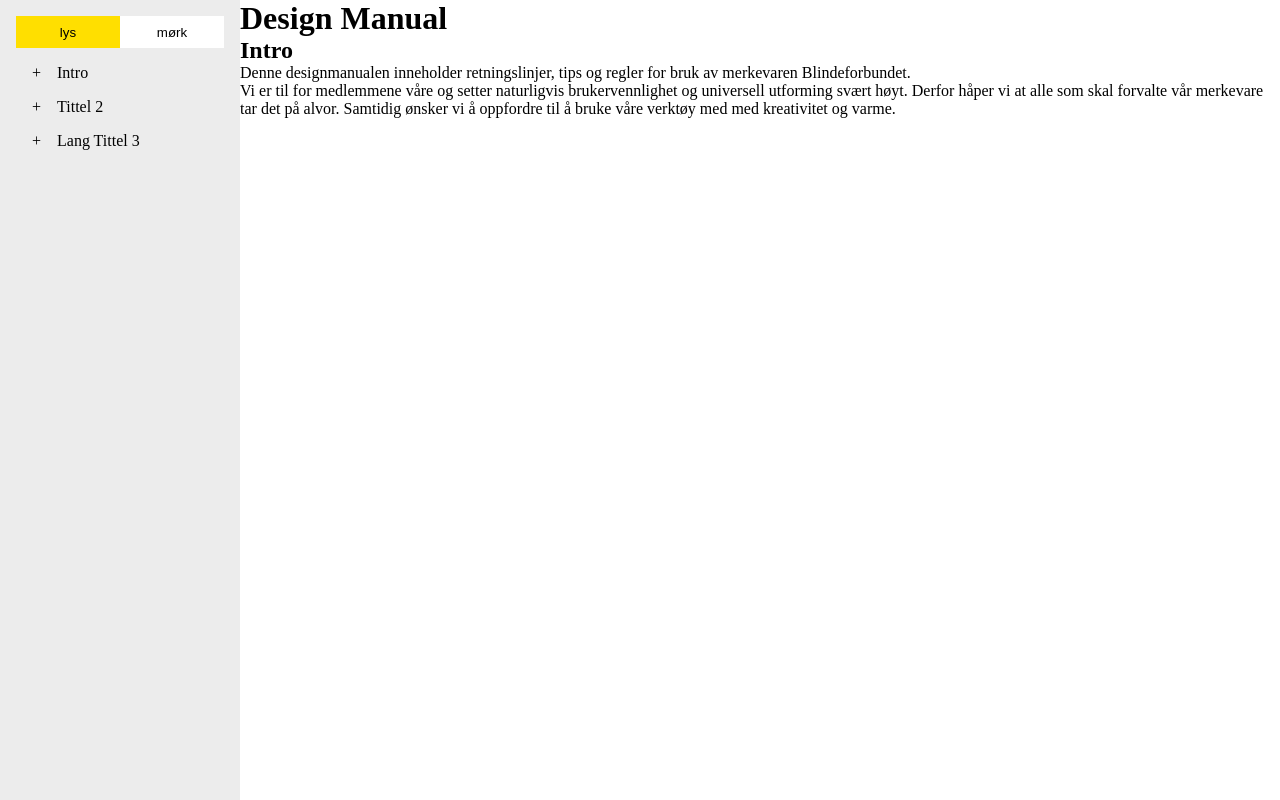
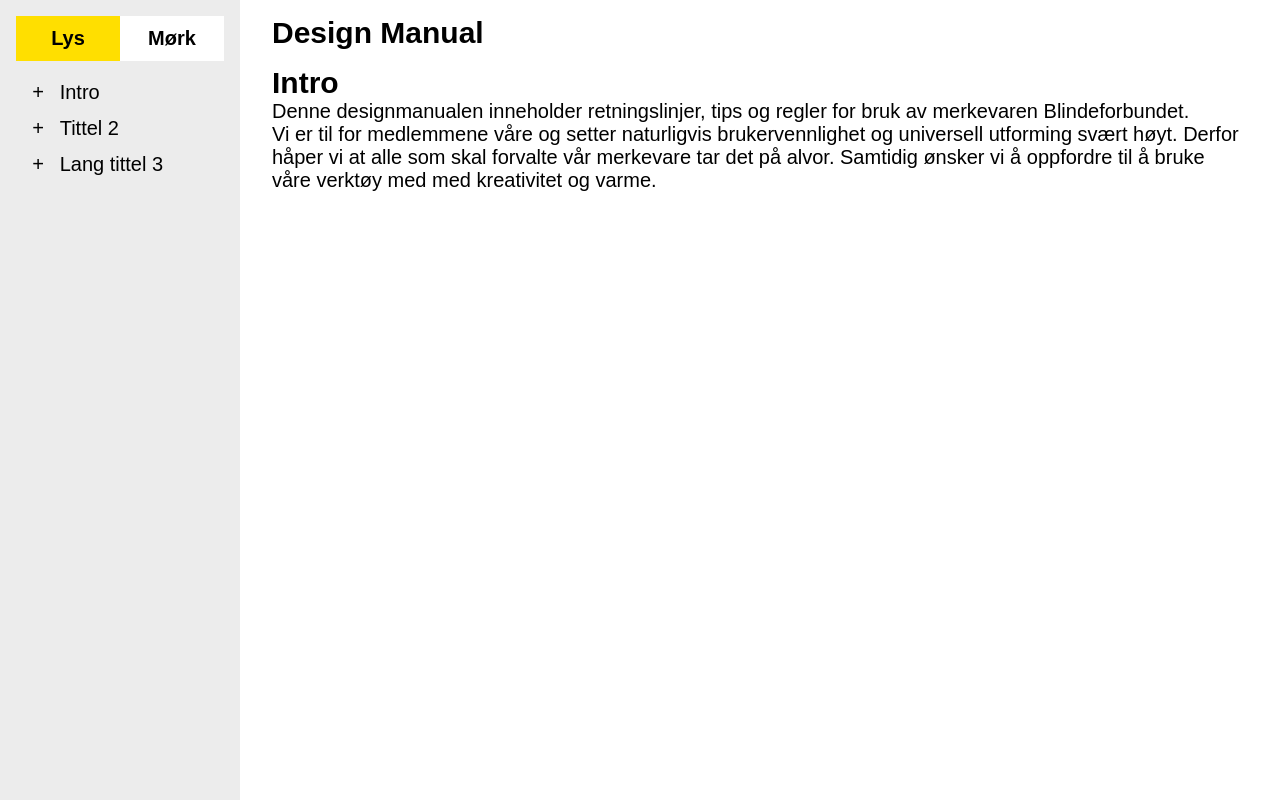
Before and after one commit to TinaHoldcroft/nbf-design-manual, a Next.js app: page / in a window 1280 px wide. Built offline with nearby package versions, Linux system fonts and the light colour scheme.

Commit message:
font placeholder, tag adjustments

```diff
--- a/components/Accordion.js
+++ b/components/Accordion.js
@@ -6,7 +6,7 @@
     return (
         <>
             <li className="accordion-title" onClick={() => setIsActive(!isActive)}>
-                <span>{isActive ? '-' : '+'}</span>
+                {isActive ? <i>&minus;</i> : <i>+</i>}
                 <span>{title}</span>
             </li>
             {isActive && <ul className="accordion-content">{content}</ul>}
--- a/pages/api/AccordionData.js
+++ b/pages/api/AccordionData.js
@@ -1,27 +1,24 @@
 export const accordionData = [
   {
-    title: 'Intro',
+    title: 'intro',
     content:
       <>
-        <a href="#intro">tema</a>
-        <li>tema</li>
-        <li>tema</li>
+        <li><a href="#tema">tema</a></li>
+        <li><a href="#tema">tema</a></li>
       </>
   }, {
-    title: 'Tittel 2',
+    title: 'tittel 2',
     content:
       <>
-        <li>tema</li>
-        <li>tema</li>
-        <li>tema</li>
+        <li><a href="#tema">tema</a></li>
+        <li><a href="#tema">tema</a></li>
       </>
   }, {
-    title: 'Lang Tittel 3',
+    title: 'lang tittel 3',
     content:
       <>
-        <li>tema</li>
-        <li>tema</li>
-        <li>tema</li>
+        <li><a href="#tema">tema</a></li>
+        <li><a href="#tema">tema</a></li>
       </>
   },
 ];
--- a/pages/index.js
+++ b/pages/index.js
@@ -9,12 +9,16 @@
             </Head>
 
             <main>
+                <section>
                     <h1>Design Manual</h1>
+                </section>
+                <section>
                     <div id='intro'>
                         <h2>Intro</h2>
                         <p>Denne designmanualen inneholder retningslinjer, tips og regler for bruk av merkevaren Blindeforbundet.</p>
                         <p>Vi er til for medlemmene våre og setter naturligvis brukervennlighet og universell utforming svært høyt. Derfor håper vi at alle som skal forvalte vår merkevare tar det på alvor. Samtidig ønsker vi å oppfordre til å bruke våre verktøy med med kreativitet og varme.</p>
                     </div>
+                </section>
             </main>
         </>
     )
--- a/styles/partials/_accordion.scss
+++ b/styles/partials/_accordion.scss
@@ -6,8 +6,18 @@
     margin: 1em 0;
     @include flex(row nowrap, flex-start, stretch, auto, flex-start, 1rem);
     width: 100%;
+    height: 1rem;
+    ::first-letter {
+        text-transform: capitalize;
+    }
+    cursor: pointer;
+
 }
 .accordion-content {
     @include flex(column nowrap, flex-start, stretch, auto, flex-start, 0.5em 0);
     list-style: none;
+    margin-left: 1.6rem;
+    ::first-letter {
+        text-transform: capitalize;
+    }
 }
--- a/styles/partials/_base.scss
+++ b/styles/partials/_base.scss
@@ -3,10 +3,11 @@
     margin: 0;
     box-sizing: border-box;
 }
+/*
 html {
     overflow-y: hidden;
     overflow-x: hidden;
-}
+}*/
 body {
     scroll-behavior: smooth;
     margin-left: 15rem;
@@ -15,6 +16,9 @@
     width: calc(100vw - 15rem);
     max-height: 100vh;
     overflow-y: auto;
+}
+section {
+    margin: 1rem 2rem;
 }
 [light] body {
     //background: linear-gradient(90deg, #FFF 50%, #000 50%);
--- a/styles/partials/_buttons.scss
+++ b/styles/partials/_buttons.scss
@@ -1,10 +1,8 @@
 [light] .mode-wrapper {
     .dark {
-
         background-color: $white;
     }
     .light {
-
         background-color: $yellow;
     }
 }
@@ -20,11 +18,14 @@
 .mode-wrapper {
     @include flex(row nowrap, space-around, center, auto, flex-start, 0);
     width: 100%;
-    height: 2rem;
+    height: 2.25em;
+    font-weight: 600;
     border: none;
-    .light, .dark {
+    .light,
+    .dark {
         @include flex(row nowrap, space-around, center, auto, flex-start, 0);
         height: 100%;
         width: 100%;
+        text-transform: capitalize;
     }
 }
--- a/styles/partials/_nav.scss
+++ b/styles/partials/_nav.scss
@@ -4,7 +4,7 @@
   width: 15rem;
   position: fixed;
   left: 0;
-  padding: 1rem 1rem 1rem 1rem;
+  padding: 1rem;
 }
 [light] nav {
   background-color: rgb(236, 236, 236);
--- a/styles/partials/_typography.scss
+++ b/styles/partials/_typography.scss
@@ -36,6 +36,10 @@
     }
 }
 */
+body, button {
+    font-family: sans-serif;
+    font-size: 20px;
+}
 [dark] {
     body,
     a,
--- a/styles/styles.css
+++ b/styles/styles.css
@@ -4,11 +4,11 @@
   box-sizing: border-box;
 }
 
+/*
 html {
-  overflow-y: hidden;
-  overflow-x: hidden;
-}
-
+    overflow-y: hidden;
+    overflow-x: hidden;
+}*/
 body {
   scroll-behavior: smooth;
   margin-left: 15rem;
@@ -18,6 +18,10 @@
   width: calc(100vw - 15rem);
   max-height: 100vh;
   overflow-y: auto;
+}
+
+section {
+  margin: 1rem 2rem;
 }
 
 [light] body {
@@ -55,6 +59,11 @@
     }
 }
 */
+body, button {
+  font-family: sans-serif;
+  font-size: 20px;
+}
+
 [dark] body,
 [dark] a,
 [dark] button {
@@ -93,7 +102,7 @@
   width: 15rem;
   position: fixed;
   left: 0;
-  padding: 1rem 1rem 1rem 1rem;
+  padding: 1rem;
 }
 
 [light] nav {
@@ -132,10 +141,12 @@
   align-content: flex-start;
   gap: 0;
   width: 100%;
-  height: 2rem;
+  height: 2.25em;
+  font-weight: 600;
   border: none;
 }
-.mode-wrapper .light, .mode-wrapper .dark {
+.mode-wrapper .light,
+.mode-wrapper .dark {
   display: -webkit-box;
   display: -moz-box;
   display: -ms-flexbox;
@@ -149,6 +160,7 @@
   gap: 0;
   height: 100%;
   width: 100%;
+  text-transform: capitalize;
 }
 
 .accordion {
@@ -170,6 +182,11 @@
   align-content: flex-start;
   gap: 1rem;
   width: 100%;
+  height: 1rem;
+  cursor: pointer;
+}
+.accordion-title ::first-letter {
+  text-transform: capitalize;
 }
 
 .accordion-content {
@@ -185,6 +202,10 @@
   align-content: flex-start;
   gap: 0.5em 0;
   list-style: none;
+  margin-left: 1.6rem;
+}
+.accordion-content ::first-letter {
+  text-transform: capitalize;
 }
 
 /*# sourceMappingURL=styles.css.map */
```
Also changed, not shown: 1 other file (tests, documents, lock files or other folders). Lines whose indentation alone changed are shown as unchanged.
